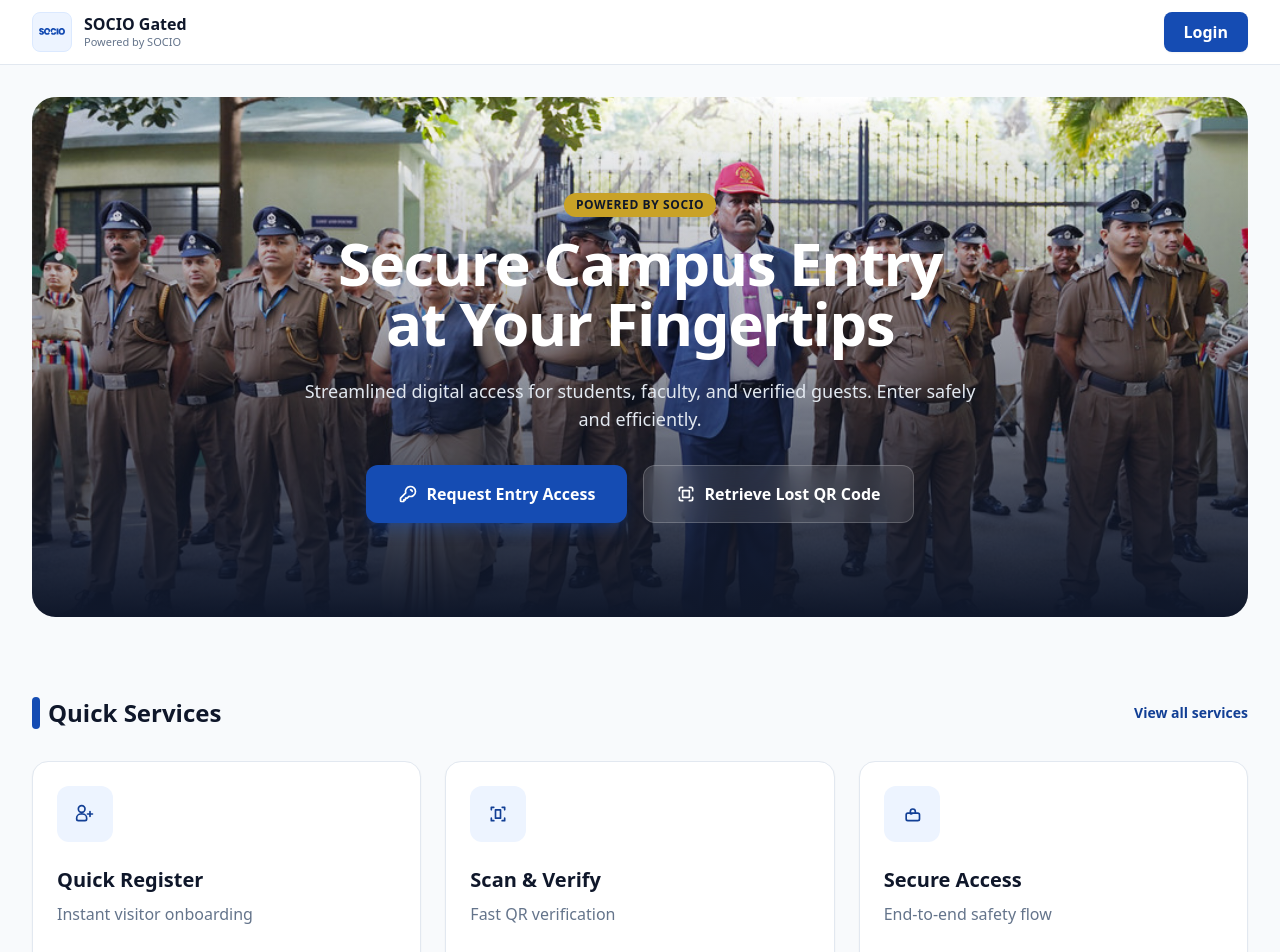
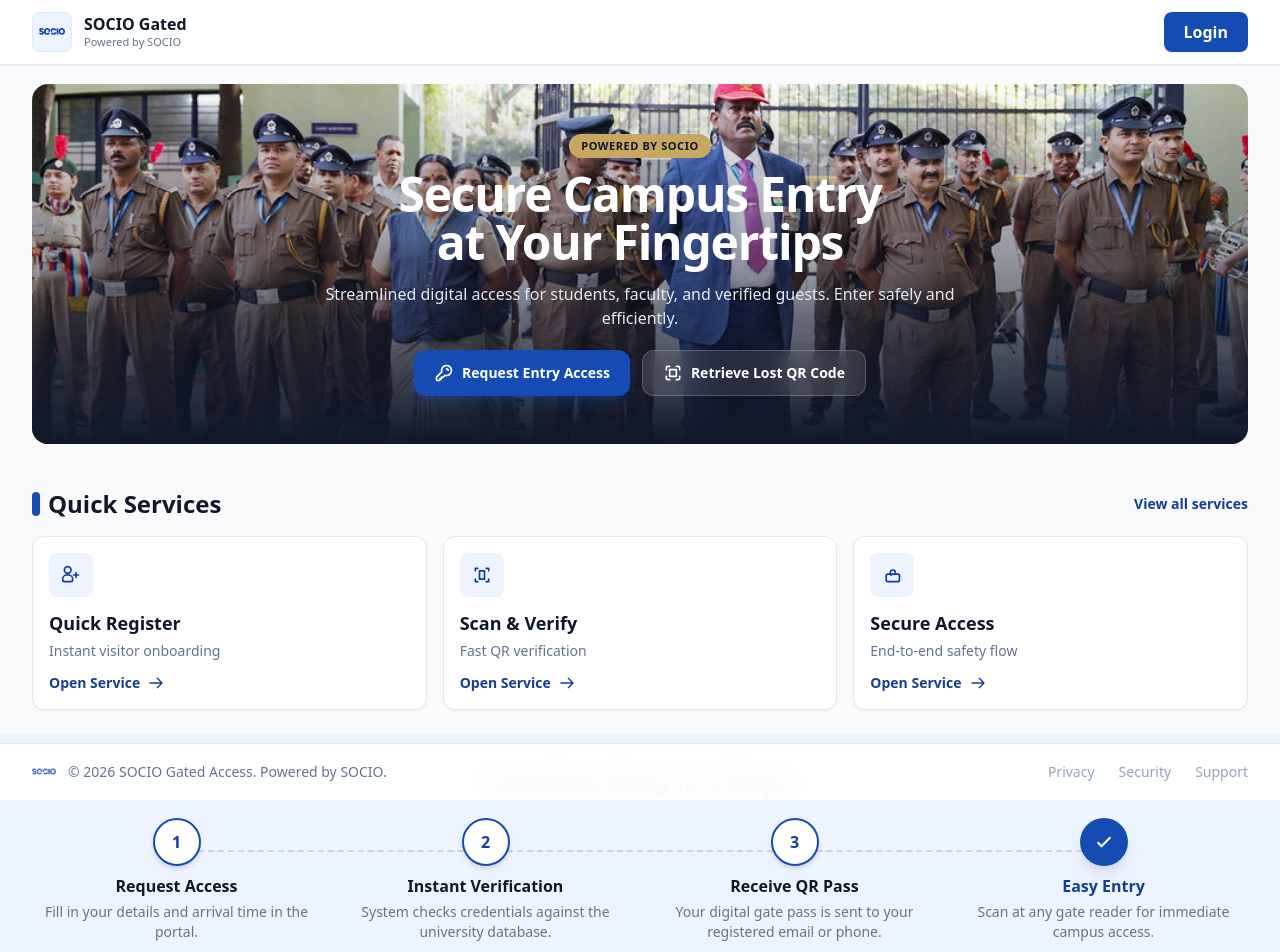
Before and after one commit to thesachinyyadav/universitygatedv2, a Next.js app: page / in a window 1280 px wide. Shown: the top 952 px of the page. Built offline with nearby package versions, Linux system fonts and the light colour scheme.

Commit message:
Compact PWA home and fix shared bars with updated gold tone

```diff
--- a/components/FooterHolder.tsx
+++ b/components/FooterHolder.tsx
@@ -3,9 +3,9 @@ import Image from 'next/image';
 
 export default function FooterHolder() {
   return (
-    <footer className="bg-white border-t border-slate-200 mt-auto">
-      <div className="max-w-7xl mx-auto px-4 sm:px-6 lg:px-8 py-6 sm:py-8 pb-[max(1.25rem,env(safe-area-inset-bottom))]">
-        <div className="flex flex-col md:flex-row justify-between items-center gap-4 sm:gap-6">
+    <footer className="fixed bottom-0 left-0 right-0 z-40 bg-white/95 backdrop-blur-md border-t border-slate-200">
+      <div className="max-w-7xl mx-auto px-4 sm:px-6 lg:px-8 py-3 sm:py-4 pb-[max(0.75rem,env(safe-area-inset-bottom))]">
+        <div className="flex flex-col md:flex-row justify-between items-center gap-2 sm:gap-3">
           <div className="flex items-center gap-3">
             <Image src="/socio.svg" alt="SOCIO" width={24} height={24} className="w-6 h-6 opacity-75" />
             <span className="text-slate-500 text-xs sm:text-sm font-medium text-center md:text-left">
--- a/components/Navbar.tsx
+++ b/components/Navbar.tsx
@@ -43,7 +43,7 @@ export default function Navbar() {
   };
 
   return (
-    <nav className="sticky top-0 z-50 bg-white/90 backdrop-blur-md border-b border-slate-200">
+    <nav className="fixed top-0 left-0 right-0 z-50 bg-white/95 backdrop-blur-md border-b border-slate-200 shadow-sm">
       <div className="max-w-7xl mx-auto px-4 sm:px-6 lg:px-8 pt-[max(0px,env(safe-area-inset-top))]">
         <div className="flex justify-between items-center h-16">
           {/* Logo and Title */}
--- a/pages/_app.tsx
+++ b/pages/_app.tsx
@@ -11,6 +11,7 @@ import { ToastProvider } from '@/components/ui/Toast'
 export default function App({ Component, pageProps }: AppProps) {
   const [loading, setLoading] = useState(true)
   const router = useRouter()
+  const showSharedShell = router.pathname !== '/login' && router.pathname !== '/cso' && router.pathname !== '/guard' && router.pathname !== '/organiser'
 
   useEffect(() => {
     // Initial loading
@@ -41,9 +42,11 @@ export default function App({ Component, pageProps }: AppProps) {
     <PWAProvider>
       <ToastProvider>
         {loading && <LoadingScreen />}
-        {router.pathname !== '/login' && router.pathname !== '/cso' && router.pathname !== '/guard' && router.pathname !== '/organiser' && <Navbar />}
-        <Component {...pageProps} />
-        {router.pathname !== '/login' && router.pathname !== '/cso' && router.pathname !== '/guard' && router.pathname !== '/organiser' && <FooterHolder />}
+        {showSharedShell && <Navbar />}
+        <main className={showSharedShell ? 'pt-[calc(4rem+max(0px,env(safe-area-inset-top)))] pb-[calc(4.5rem+max(0px,env(safe-area-inset-bottom)))]' : ''}>
+          <Component {...pageProps} />
+        </main>
+        {showSharedShell && <FooterHolder />}
       </ToastProvider>
     </PWAProvider>
   )
--- a/pages/index.tsx
+++ b/pages/index.tsx
@@ -39,8 +39,8 @@ export default function Home() {
   return (
     <div className="min-h-screen bg-slate-50 text-slate-900 flex flex-col">
       <main className="flex-1">
-        <section className="max-w-7xl mx-auto px-4 sm:px-6 lg:px-8 py-8">
-          <div className="relative overflow-hidden rounded-3xl min-h-[460px] sm:min-h-[520px] flex flex-col items-center justify-center text-center p-8">
+        <section className="max-w-7xl mx-auto px-4 sm:px-6 lg:px-8 py-4 sm:py-5">
+          <div className="relative overflow-hidden rounded-2xl min-h-[320px] sm:min-h-[360px] flex flex-col items-center justify-center text-center p-5 sm:p-6">
             <Image
               src="/securityimage.jpg"
               alt="University campus entrance"
@@ -51,26 +51,26 @@ export default function Home() {
             <div className="absolute inset-0 bg-gradient-to-t from-slate-900 via-slate-900/40 to-transparent" />
 
             <motion.div initial={{ opacity: 0, y: 12 }} animate={{ opacity: 1, y: 0 }} className="relative z-10 max-w-2xl">
-              <span className="inline-block px-3 py-1 rounded-full bg-tertiary-600 text-slate-900 text-xs font-bold uppercase tracking-wider mb-4">
+              <span className="inline-block px-3 py-1 rounded-full bg-tertiary-600 text-slate-900 text-[11px] font-bold uppercase tracking-wider mb-3">
                 Powered by SOCIO
               </span>
-              <h1 className="text-white text-4xl md:text-6xl font-black tracking-tight mb-6">
+              <h1 className="text-white text-2xl sm:text-3xl md:text-5xl font-black tracking-tight mb-4">
                 Secure Campus Entry
                 <br />
                 at Your Fingertips
               </h1>
-              <p className="text-slate-200 text-base sm:text-lg mb-8">
+              <p className="text-slate-200 text-sm sm:text-base mb-5">
                 Streamlined digital access for students, faculty, and verified guests. Enter safely and efficiently.
               </p>
-              <div className="flex flex-col sm:flex-row gap-4 justify-center">
-                <Link href="/visitor-register" className="px-8 py-4 bg-primary-600 text-white font-bold rounded-xl shadow-lg shadow-primary-600/30 hover:bg-primary-700 transition-all flex items-center justify-center gap-2">
+              <div className="flex flex-col sm:flex-row gap-3 justify-center">
+                <Link href="/visitor-register" className="px-5 py-3 bg-primary-600 text-white text-sm font-bold rounded-xl shadow-lg shadow-primary-600/30 hover:bg-primary-700 transition-all flex items-center justify-center gap-2">
                   <svg className="w-5 h-5" fill="none" stroke="currentColor" viewBox="0 0 24 24">
                     <path strokeLinecap="round" strokeLinejoin="round" strokeWidth={2} d="M15 7a2 2 0 012 2m4 0a6 6 0 01-7.743 5.743L11 17H9v2H7v2H4a1 1 0 01-1-1v-2.586a1 1 0 01.293-.707l5.964-5.964A6 6 0 1121 9z" />
                   </svg>
                   Request Entry Access
                 </Link>
 
-                <Link href="/retrieve-qr" className="px-8 py-4 bg-white/10 backdrop-blur-md text-white border border-white/20 font-bold rounded-xl hover:bg-white/20 transition-all flex items-center justify-center gap-2">
+                <Link href="/retrieve-qr" className="px-5 py-3 bg-white/10 backdrop-blur-md text-white text-sm border border-white/20 font-bold rounded-xl hover:bg-white/20 transition-all flex items-center justify-center gap-2">
                   <svg className="w-5 h-5" fill="none" stroke="currentColor" viewBox="0 0 24 24">
                     <path strokeLinecap="round" strokeLinejoin="round" strokeWidth={2} d="M8 4H6a2 2 0 00-2 2v2m0 8v2a2 2 0 002 2h2m8 0h2a2 2 0 002-2v-2m0-8V6a2 2 0 00-2-2h-2M8 8h8v8H8V8z" />
                   </svg>
@@ -81,28 +81,28 @@ export default function Home() {
           </div>
         </section>
 
-        <section className="max-w-7xl mx-auto px-4 sm:px-6 lg:px-8 py-12">
-          <div className="flex items-center justify-between mb-8">
-            <h2 className="text-2xl font-bold text-slate-900 flex items-center gap-2">
-              <span className="w-2 h-8 bg-primary-600 rounded-full" />
+        <section className="max-w-7xl mx-auto px-4 sm:px-6 lg:px-8 py-5 sm:py-6">
+          <div className="flex items-center justify-between mb-4">
+            <h2 className="text-xl sm:text-2xl font-bold text-slate-900 flex items-center gap-2">
+              <span className="w-2 h-6 bg-primary-600 rounded-full" />
               Quick Services
             </h2>
             <Link href="/visitor-register" className="text-primary-700 font-semibold text-sm hover:underline">View all services</Link>
           </div>
 
-          <div className="grid grid-cols-1 md:grid-cols-3 gap-6">
+          <div className="grid grid-cols-1 md:grid-cols-3 gap-3 sm:gap-4">
             {quickServices.map((service) => (
               <Link
                 key={service.title}
                 href={service.href}
-                className="group bg-white p-6 rounded-2xl border border-slate-200 hover:border-primary-400 transition-all shadow-sm"
+                className="group bg-white p-4 rounded-xl border border-slate-200 hover:border-primary-400 transition-all shadow-sm"
               >
-                <div className="w-14 h-14 bg-primary-50 rounded-xl flex items-center justify-center text-primary-700 mb-6 group-hover:scale-110 transition-transform">
+                <div className="w-11 h-11 bg-primary-50 rounded-lg flex items-center justify-center text-primary-700 mb-3 group-hover:scale-110 transition-transform">
                   {service.icon}
                 </div>
-                <h3 className="text-xl font-bold mb-2">{service.title}</h3>
-                <p className="text-slate-500 mb-6">{service.description}</p>
-                <div className="flex items-center text-primary-700 font-bold">
+                <h3 className="text-base sm:text-lg font-bold mb-1">{service.title}</h3>
+                <p className="text-slate-500 text-sm mb-3">{service.description}</p>
+                <div className="flex items-center text-primary-700 font-bold text-sm">
                   Open Service
                   <svg className="w-4 h-4 ml-2" fill="none" stroke="currentColor" viewBox="0 0 24 24">
                     <path strokeLinecap="round" strokeLinejoin="round" strokeWidth={2} d="M14 5l7 7m0 0l-7 7m7-7H3" />
@@ -113,10 +113,10 @@ export default function Home() {
           </div>
         </section>
 
-        <section className="bg-primary-50 py-16">
+        <section className="bg-primary-50 py-7 sm:py-8">
           <div className="max-w-7xl mx-auto px-4 sm:px-6 lg:px-8 text-center">
-            <h2 className="text-3xl font-bold text-slate-900 mb-12">Seamless Entry in 4 Steps</h2>
-            <div className="relative grid grid-cols-1 sm:grid-cols-2 lg:grid-cols-4 gap-8">
+            <h2 className="text-xl sm:text-2xl font-bold text-slate-900 mb-5">Seamless Entry in 4 Steps</h2>
+            <div className="relative grid grid-cols-1 sm:grid-cols-2 lg:grid-cols-4 gap-4 sm:gap-5">
               <div className="hidden lg:block absolute top-8 left-[12%] right-[12%] h-0.5 border-t-2 border-dashed border-slate-300" />
 
               {[
@@ -125,22 +125,22 @@ export default function Home() {
                 { step: '3', title: 'Receive QR Pass', text: 'Your digital gate pass is sent to your registered email or phone.' },
               ].map((item) => (
                 <div key={item.step} className="flex flex-col items-center">
-                  <div className="w-16 h-16 bg-white rounded-full shadow-md flex items-center justify-center text-primary-700 font-black text-xl mb-4 border-2 border-primary-600 relative z-10">
+                  <div className="w-12 h-12 bg-white rounded-full shadow-md flex items-center justify-center text-primary-700 font-black text-base mb-2 border-2 border-primary-600 relative z-10">
                     {item.step}
                   </div>
-                  <h4 className="font-bold mb-2">{item.title}</h4>
-                  <p className="text-sm text-slate-500">{item.text}</p>
+                  <h4 className="font-bold mb-1 text-sm sm:text-base">{item.title}</h4>
+                  <p className="text-xs sm:text-sm text-slate-500">{item.text}</p>
                 </div>
               ))}
 
               <div className="flex flex-col items-center">
-                <div className="w-16 h-16 bg-primary-600 rounded-full shadow-lg flex items-center justify-center text-white mb-4 relative z-10">
-                  <svg className="w-7 h-7" fill="none" stroke="currentColor" viewBox="0 0 24 24">
+                <div className="w-12 h-12 bg-primary-600 rounded-full shadow-lg flex items-center justify-center text-white mb-2 relative z-10">
+                  <svg className="w-5 h-5" fill="none" stroke="currentColor" viewBox="0 0 24 24">
                     <path strokeLinecap="round" strokeLinejoin="round" strokeWidth={2.5} d="M5 13l4 4L19 7" />
                   </svg>
                 </div>
-                <h4 className="font-bold mb-2 text-primary-700">Easy Entry</h4>
-                <p className="text-sm text-slate-500">Scan at any gate reader for immediate campus access.</p>
+                <h4 className="font-bold mb-1 text-sm sm:text-base text-primary-700">Easy Entry</h4>
+                <p className="text-xs sm:text-sm text-slate-500">Scan at any gate reader for immediate campus access.</p>
               </div>
             </div>
           </div>
--- a/styles/globals.css
+++ b/styles/globals.css
@@ -5,7 +5,7 @@
 :root {
   --primary: #154CB3;
   --secondary: #ffffff;
-  --tertiary: #C9A227;
+  --tertiary: #C8A761;
 }
 
 body {
@@ -45,7 +45,7 @@ body {
 
 /* Badge Styles */
 .badge-pending {
-  @apply bg-yellow-100 text-yellow-800 px-3 py-1 rounded-full text-xs md:text-sm font-semibold;
+  @apply bg-tertiary-100 text-tertiary-800 px-3 py-1 rounded-full text-xs md:text-sm font-semibold;
 }
 
 .badge-approved {
--- a/tailwind.config.ts
+++ b/tailwind.config.ts
@@ -41,7 +41,7 @@ const config: Config = {
           300: '#dcc88d',
           400: '#d1b968',
           500: '#caa845',
-          600: '#C9A227',
+          600: '#C8A761',
           700: '#a4831f',
           800: '#7e6518',
           900: '#5b4912',
```
